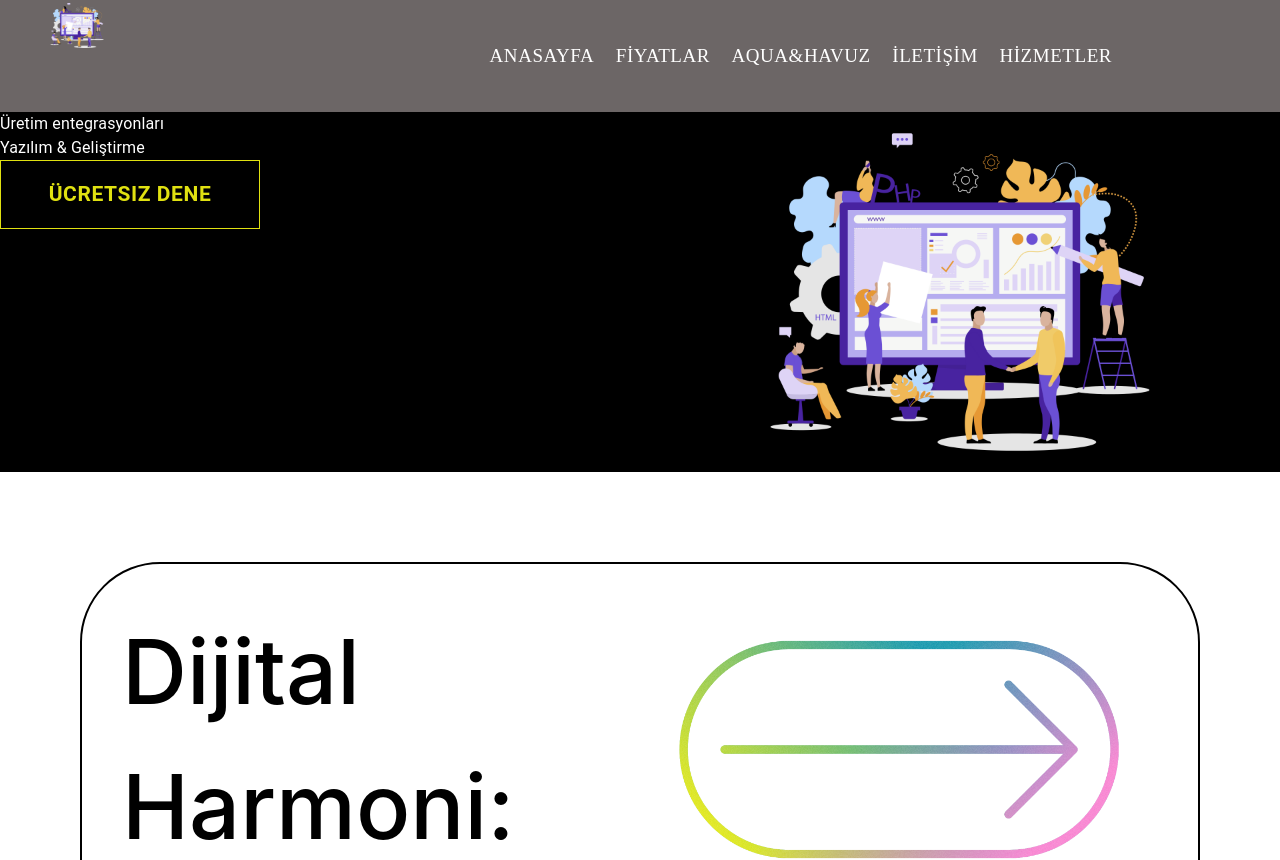
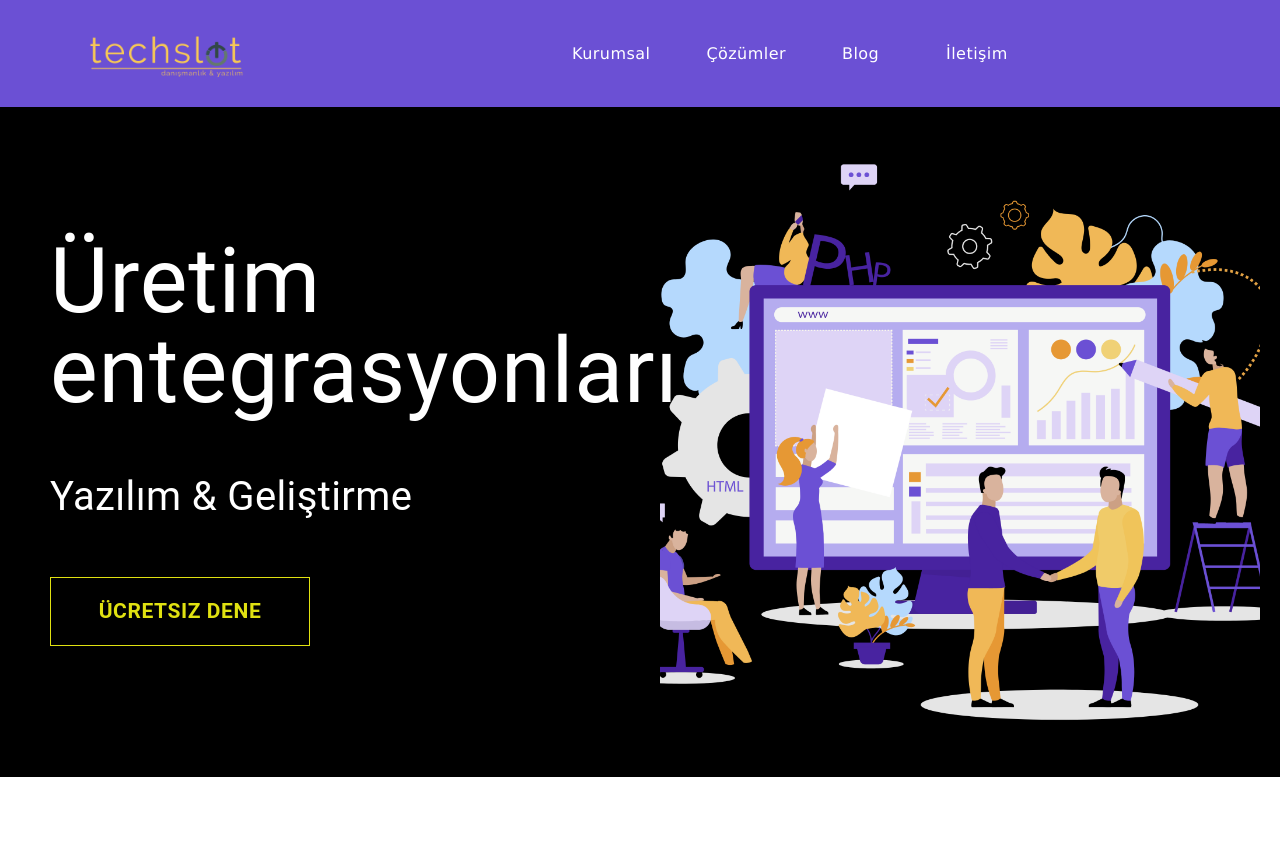
Before and after one commit to ertugocer/techslot, a React (Create React App) app: page / in a window 1280 px wide. Shown: the top 860 px of the page. Built offline with nearby package versions, Linux system fonts and the light colour scheme.

Commit message:
Sayfalar bitti. Mobil Resposivelik kaldı.

```diff
--- a/package.json
+++ b/package.json
@@ -18,7 +18,7 @@
     "react": "^18.2.0",
     "react-dom": "^18.2.0",
     "react-google-fonts": "^1.2.1",
-    "react-router-dom": "^6.21.2",
+    "react-router-dom": "^6.22.0",
     "react-scripts": "5.0.1",
     "styled-components": "^6.1.8",
     "web-vitals": "^2.1.4"
--- a/public/index.html
+++ b/public/index.html
@@ -23,10 +23,17 @@
       Unlike "/favicon.ico" or "favicon.ico", "%PUBLIC_URL%/favicon.ico" will
       work correctly both with client-side routing and a non-root public URL.
       Learn how to configure a non-root public URL by running `npm run build`.
+
     -->
-    <title>React App</title>
+    <style>
+      /* Hover durumundaki stil */
+      body:hover {
+          padding-right: 0px !important;
+      }
+  </style>
+    <title>TechSlot</title>
   </head>
-  <body>
+  <body class="buton">
     <noscript>You need to enable JavaScript to run this app.</noscript>
     <div id="root"></div>
     <!--
--- a/src/App.css
+++ b/src/App.css
@@ -13,6 +13,37 @@
   }
 }
 
+.navbarBox {
+  padding-left: 300px;
+}
+
+.navbarButton {
+  font-family:Verdana, Geneva, Tahoma, sans-serif !important;
+  font-style: normal !important;
+  font-weight: 400 !important;
+  font-size: 16px !important;
+  line-height: 30px !important;
+  color: #FFFFFF !important;
+  margin-right: 40px !important;
+  text-transform: capitalize !important;
+}
+.navbarButton:hover::after {
+  transform: scaleX(1) !important;
+}
+.navbarButton::after {
+  content: '' !important;
+  width: 100% !important;
+  height: 1.3px !important;
+  background-color: #F8C954 !important;
+  border-radius: 12px !important;
+  position: absolute !important;
+  left: 0 !important;
+  bottom: 0 !important;
+  transform: scaleX(0) !important;
+  transform-origin: right !important;
+  transition: transform .37s ease !important;
+  padding: 2px;
+}
 
 .slogan-center-text {
   font-size: 50px !important;
@@ -21,7 +52,7 @@
   font-family: Cambria, Cochin, Georgia, Times, 'Times New Roman', serif;
 }
 
-@media (max-width: 420px){
+@media (max-width: 420px !important{
   .slogan-center-text {
     margin-top: 20px !important;
   }
--- a/src/App.js
+++ b/src/App.js
@@ -1,5 +1,6 @@
 import React, { Component, Suspense } from 'react'
 import {BrowserRouter as HashRouter, Route, Routes } from 'react-router-dom';
+import Navbar from '../src/components/navbar'
 const loading = (
   <div className="pt-3 text-center">
     <div className="sk-spinner sk-spinner-pulse">helooo</div>
@@ -8,14 +9,21 @@ const loading = (
 
 // Pages
 const Home = React.lazy(() => import('./pages/homepage'))
+const Media = React.lazy(() => import('./components/slagon'))
+const Blog = React.lazy(() => import('./components/mison'))
+const Pricing = React.lazy(() => import('./components/innovation.js'))
 
 class App extends Component {
   render() {
     return (
       <HashRouter>
         <Suspense fallback={loading}>
+          <Navbar />
           <Routes>
-            <Route exact path="*" name="Home Page" element={<Home />} />
+          <Route exact path="*" name="Home Page" element={<Home />} />
+          <Route exact path="/Pricing" element={<Media />} />
+          <Route exact path="/blog" element={<Pricing />} />
+          <Route exact path="/media" element={<Blog />} />
           </Routes>
         </Suspense>
       </HashRouter>
--- /dev/null
+++ b/src/classes/OnePage.css
@@ -0,0 +1,14 @@
+.OnePageText1 {
+    font-size: 90px !important;
+    padding: 80px 0px 0px 0px;
+    line-height: 90px !important;
+}
+
+.OnePageText2 {
+    font-size: 40px !important;
+    padding: 50px 50px 50px 0px;
+}
+
+.OnePageGrid1 {
+    padding: 50px;
+}
--- a/src/components/mison.js
+++ b/src/components/mison.js
@@ -71,7 +71,8 @@ const CustomBackgroundGrid = () => {
             <Typography fontSize={'27px'} fontWeight={'bolder'} sx={{
             textAlign:'left',
             padding:'50px',
-            width:'580px'
+            width:'580px',
+            marginTop:'40px'
           }}>
               Şirket olarak, müşterilerimize çözüm odaklı yaklaşımla hizmet veriyoruz.
             </Typography>
--- a/src/components/navbar.js
+++ b/src/components/navbar.js
@@ -1,121 +1,102 @@
-import React from "react";
-import { Typography, Grid, Link, Button, IconButton, Menu, MenuItem } from '@mui/material'
+import * as React from 'react';
+import { Link } from 'react-router-dom';
+import AppBar from '@mui/material/AppBar';
+import Box from '@mui/material/Box';
+import Toolbar from '@mui/material/Toolbar';
+import IconButton from '@mui/material/IconButton';
+import Typography from '@mui/material/Typography';
+import Menu from '@mui/material/Menu';
 import MenuIcon from '@mui/icons-material/Menu';
-import Logo from '../images/24.png';
-import '../styles/navbar.css';
+import Container from '@mui/material/Container';
+import CardMedia from '@mui/material/CardMedia';
+import Button from '@mui/material/Button';
+import MenuItem from '@mui/material/MenuItem';
 
-const Navbar = () => {
-  const [open, setOpen] = React.useState(false);
-  const handleOpen = () => setOpen(true);
-  const handleClose = () => setOpen(false);
+const components = ['Kurumsal', 'Çözümler', 'Blog', 'İletişim'];
+
+function ResponsiveAppBar() {
+  const [anchorElNav, setAnchorElNav] = React.useState(null);
+
+  const handleOpenNavMenu = (event) => {
+    setAnchorElNav(event.currentTarget);
+  };
+
+  const handleCloseNavMenu = () => {
+    setAnchorElNav(null);
+  };
+
   return (
-    <>
-      <Grid sx={{ display: { xs: 'none', sm: 'none', md: 'flex', lg: 'flex' } }}
-        container direction={'row'} className="NavbarContainer">
-        <Grid xs="1.5" sx={{ paddingLeft: { sm: '0', md: '2em' } }}>
-          <Link href="/">
-            <img className="NavbarLogo" src={Logo} alt='logo' />
-          </Link>
-        </Grid>
-        <Grid alignItems={'center'} justifyContent={'flex-end'} container xs="10.5">                 {/* 10.8 */}
-          <Grid item paddingRight={0.7}>
-            <Link sx={{ textDecoration: 'none' }} href={'/'}>
-              <Button className="navbarButton" variant="text">
-                <Typography className="navbarButton" variant="navbar">AnaSayfa</Typography>
-              </Button>
-            </Link>
-          </Grid>
-          <Grid item paddingRight={0.7}>
-            <Link sx={{ textDecoration: 'none' }} href={'/prices'}>
-              <Button className="navbarButton" variant="text">
-                <Typography className="navbarButton" variant="navbar">Fİyatlar</Typography>
-              </Button>
-            </Link>
-          </Grid>
-          <Grid item paddingRight={0.7}>
-            <Link sx={{ textDecoration: 'none' }} href={'/aqua'}>
-              <Button className="navbarButton" variant="text">
-                <Typography className="navbarButton" variant="navbar">Aqua&Havuz</Typography>
-              </Button>
-            </Link>
-          </Grid>
-          <Grid item paddingRight={0.7}>
-            <Link sx={{ textDecoration: 'none' }} href={'/contact'}>
-              <Button className="navbarButton" variant="text">
-                <Typography className="navbarButton" variant="navbar">İletİşİm</Typography>
-              </Button>
-            </Link>
-          </Grid>
-          <Grid item paddingRight={20}>
-            <Link sx={{ textDecoration: 'none' }} href={'/services'}>
-              <Button className="navbarButton" variant="text">
-                <Typography className="navbarButton" variant="navbar">Hİzmetler</Typography>
-              </Button>
-            </Link>
-          </Grid>
-        </Grid>
-      </Grid>
-
-      {/* Mobile Menu */}
-      <Grid sx={{ display: { xs: 'flex', sm: 'flex', md: 'none', lg: 'none' } }}
-        container direction={'row'} className="NavbarContainer">
-        <Grid xs="1.5" sx={{ paddingLeft: { xs: '1em', sm: '2em' } }}>
-          <img className="NavbarLogo" src={Logo} alt='logo' />
-        </Grid>
-        <Grid container xs="10.5" alignItems={'center'}>
-          <Grid item xs="12">
+    <AppBar position="static" sx={{ backgroundColor: '#6B50D4' }}>
+      <Container>
+        <Toolbar disableGutters>
+          <a href='/'>
+          <CardMedia
+            component="img"
+            image={require('../images/25.png')}
+            alt="home"
+            sx={{
+              height: '107px',
+              width: '200px',
+            }}
+          />
+          </a>
+          <Box sx={{ flexGrow: 1, display: { xs: 'flex', md: 'none' } }}>
             <IconButton
-              id="demo-positioned-button"
-              aria-controls={open ? 'demo-positioned-menu' : undefined}
+              size="large"
+              aria-label="account of current user"
+              aria-controls="menu-appbar"
               aria-haspopup="true"
-              aria-expanded={open ? 'true' : undefined}
-              onClick={handleOpen}
-              sx={{ float: 'right' }}>
-              <MenuIcon sx={{ color: '#fff' }} fontSize="large" />
+              onClick={handleOpenNavMenu}
+              color="inherit"
+            >
+              <MenuIcon />
             </IconButton>
             <Menu
-              id="demo-positioned-menu"
-              open={open}
-              onClose={handleClose}
+              id="menu-appbar"
+              anchorEl={anchorElNav}
               anchorOrigin={{
-                vertical: 'sub',
-                horizontal: 'left',
+                vertical: 'bottom',
+                horizontal: 'right',
               }}
+              keepMounted
               transformOrigin={{
-                vertical: 'sub',
-                horizontal: 'left',
-              }}>
-              <MenuItem>
-                <Link className="menuItemLink" href={'/'}>
-                  <Typography className="menuItemText">AnaSayfa</Typography>
-                </Link>
-              </MenuItem>
+                vertical: 'top',
+                horizontal: 'right',
+              }}
+              open={Boolean(anchorElNav)}
+              onClose={handleCloseNavMenu}
+              sx={{
+                display: { xs: 'block', md: 'none' },
+              }}
+            >
+              {components.map((page) => (
+                <MenuItem key={page} onClick={handleCloseNavMenu}>
+                  <Typography textAlign="center">
+                    <Link to={`/${page}`} style={{ textDecoration: 'none', color: 'inherit' }}>
+                      {page}
+                    </Link>
+                  </Typography>
+                </MenuItem>
+              ))}
+            </Menu>
+          </Box>
+          <Box className="navbarBox" sx={{ flexGrow: 1, display: { xs: 'none', md: 'flex' } }}>
+            {components.map((page) => (
+              <Button
+              key={page}
+              component={Link}
+              to={`/${page.toLowerCase()}`}
+              sx={{ my: 2, color: 'white', display: 'block', textDecoration: 'none', }}
+              className="navbarButton"
+              >
+                {page}
+              </Button>
+            ))}
+          </Box>
+        </Toolbar>
+      </Container>
+    </AppBar>
+  );
+}
 
-              <MenuItem>
-                <Link className="menuItemLink" href={'/prices'}>
-                  <Typography className="menuItemText">fİyatlar</Typography>
-                </Link>
-              </MenuItem>
-              <MenuItem>
-                <Link className="menuItemLink" href={'/aqua'}>
-                  <Typography className="menuItemText">Aqua&Havuz</Typography>
-                </Link>
-              </MenuItem>
-              <MenuItem>
-                <Link className="menuItemLink" href={'/contact'}>
-                  <Typography className="menuItemText">İletİşİm</Typography>
-                </Link>
-              </MenuItem>
-              <MenuItem>
-                <Link className="menuItemLink" href={'/services'}>
-                  <Typography className="menuItemText">Hİzmetler</Typography>
-                </Link>
-              </MenuItem>
-            </Menu>
-          </Grid>
-        </Grid>
-      </Grid>
-    </>
-  )
-}
-export default Navbar;
+export default ResponsiveAppBar;
--- a/src/components/onepage.js
+++ b/src/components/onepage.js
@@ -1,13 +1,14 @@
 import { Grid, Typography,Button,CardMedia } from '@mui/material';
 import React, { Component } from 'react';
+import '../classes/OnePage.css'
 
 class onepage extends Component {
     render() {
         return (
             <Grid container bgcolor={'black'} color={'white'}>
-                <Grid item lg="6">
-                    <Typography>Üretim entegrasyonları</Typography>
-                    <Typography>Yazılım & Geliştirme</Typography>
+                <Grid item lg="6" className='OnePageGrid1'>
+                    <Typography className='OnePageText1'>Üretim entegrasyonları</Typography>
+                    <Typography className='OnePageText2'>Yazılım & Geliştirme</Typography>
                     <Button sx={{
                     color:'#E0E111',
                     border:'1.5px solid #E0E111',
@@ -20,12 +21,13 @@ class onepage extends Component {
                     ücretsiz dene
                 </Button>
                 </Grid>
-                <Grid item lg="6">
+                <Grid item lg="6" padding={'20px'}>
                 <CardMedia
             component="img"
             image={require('../images/24.png')}
             alt="home"
             sx={{
+                height:'630px',
                 '@media (max-width: 500px)': {
                   width:'200px',
                 },
--- a/src/pages/homepage.js
+++ b/src/pages/homepage.js
@@ -13,12 +13,10 @@ import İnnovatin from '../components/innovation';
 import Media from '../components/media';
 import Company from '../components/company';
 import Onepage from '../components/onepage';
-import Navbar from '../components/navbar';
 
 const home = () => {
     return (
         <Grid container direction={'row'} className="ana">
-            <Navbar />
         <Onepage />
         <HomeCard />
         <Mison />
```
Also changed, not shown: src/components/media.js (+4 -4 lines), src/images/25.png (added), 1 other file (tests, documents, lock files or other folders).
